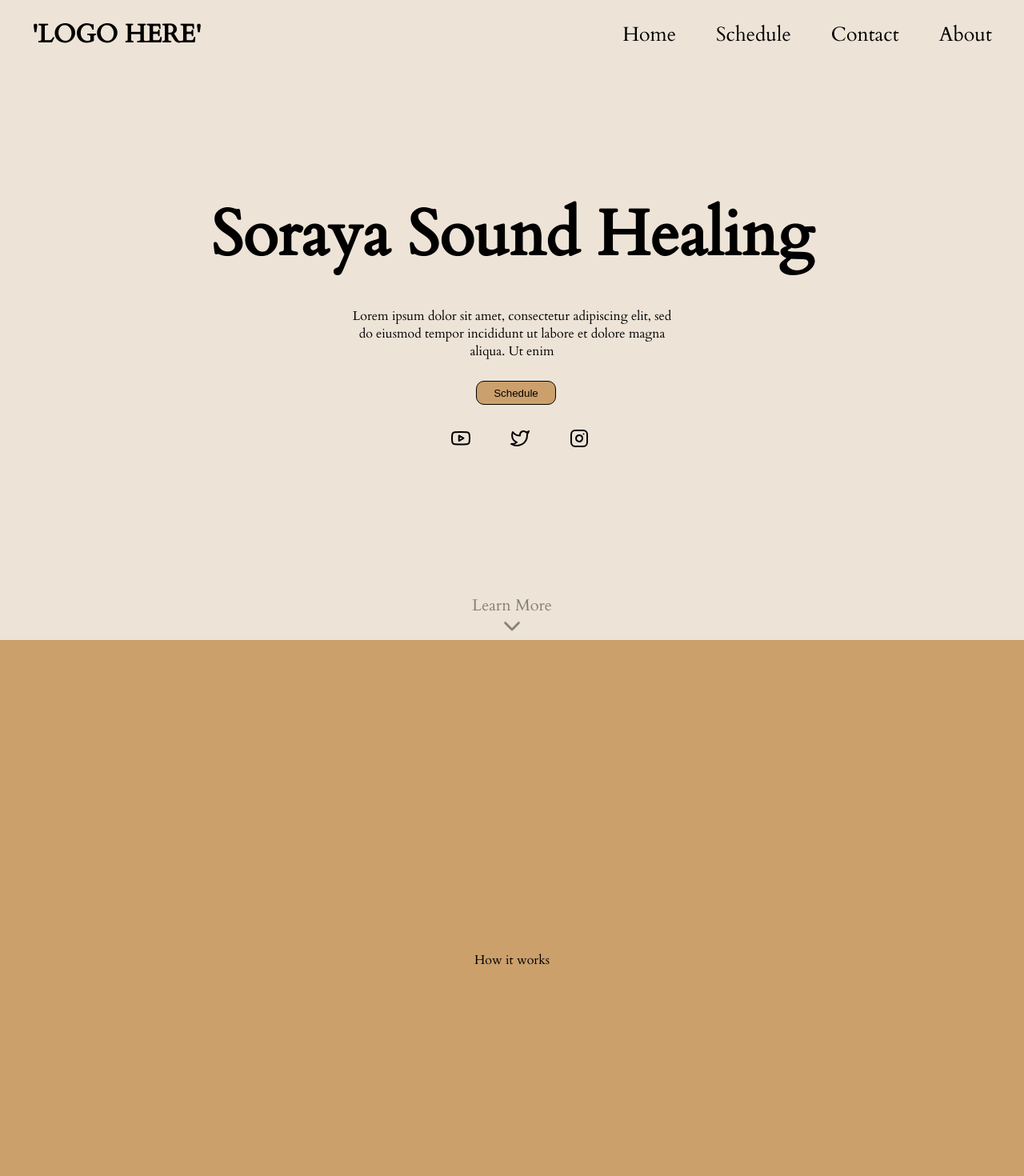
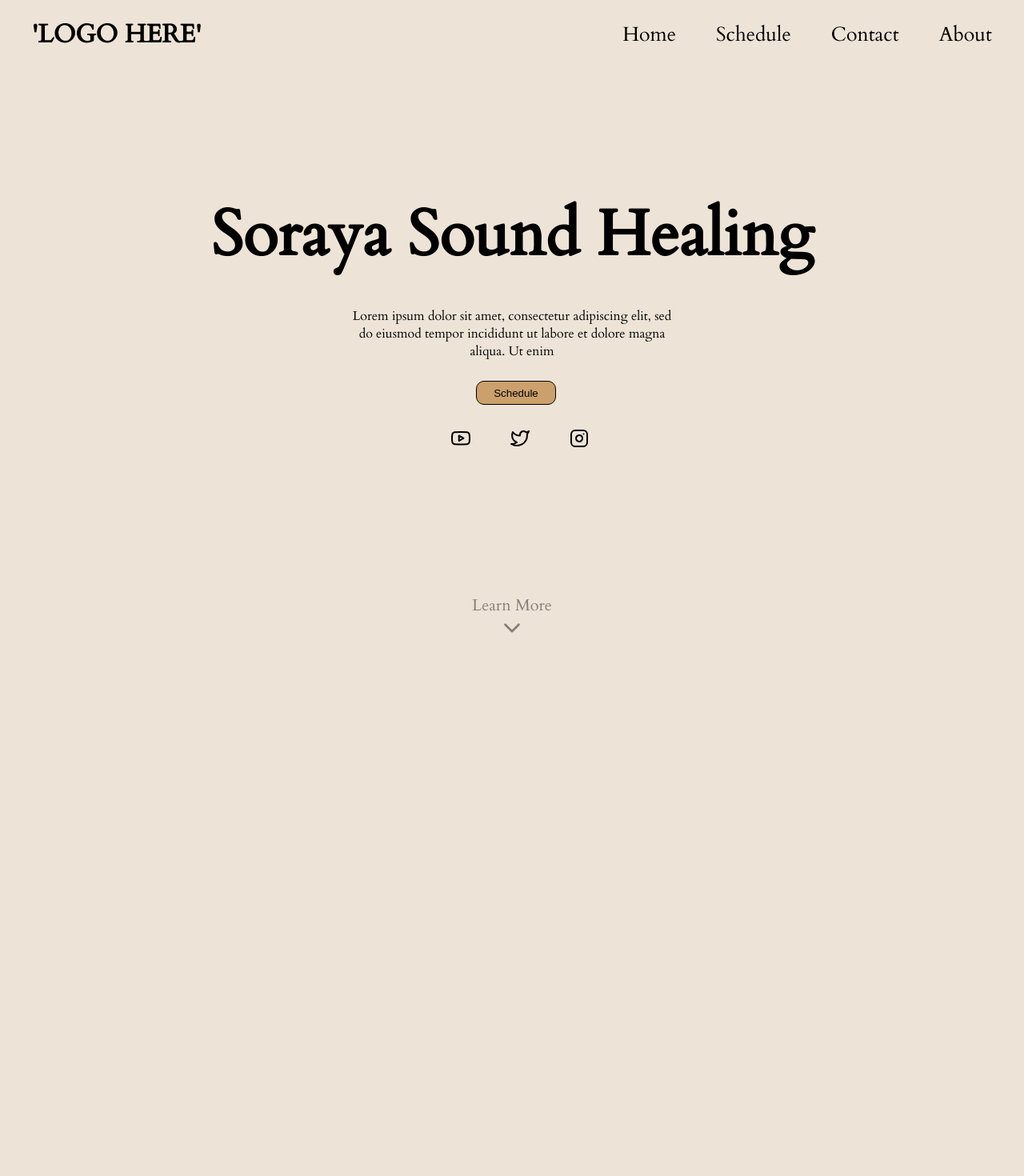
Before and after one commit to jgodi96/Soraya-Sound-Healing, a React (Create React App) app: page / in a window 1280 px wide. Shown: the top 1470 px of the page at 80% size. After the commit the page ends 800 px from the top, so only its background shows below. Built offline with nearby package versions, Linux system fonts and the light colour scheme; the HTML template or start-up script is replaced by a standard one.

Commit message:
fixed nav bar links, added scroll snap

```diff
--- a/src/components/nav-bar/nav-bar.styles.scss
+++ b/src/components/nav-bar/nav-bar.styles.scss
@@ -9,9 +9,10 @@
     display:flex;
     justify-content: space-between;
     align-items: center;
-    animation: .5s spreadStart ease-out;
+    animation: .5s spreadStart ease-out forwards;
     padding: 0px 40px;
     transition:1s;
+    z-index:1000;
 
 
     .link-container {
--- a/src/index.css
+++ b/src/index.css
@@ -15,6 +15,10 @@ body {
 
   background-color: #e9ddcecc;
 
+
+}
+body section {
+  scroll-snap-type: start;
 }
 
 code {
--- a/src/routes/home/home.component.jsx
+++ b/src/routes/home/home.component.jsx
@@ -10,7 +10,7 @@ import Instruments from "./instruments/instruments.components";
 
 const Home = () => {
   return (
-    <>
+    <div className="scroll-container">
       <section className="home-container">
         <div className="description-content">
           <h1>Soraya Sound Healing</h1>
@@ -44,7 +44,7 @@ const Home = () => {
       <HowItWorks/>
       <Instruments/>
 
-    </>
+    </div>
   );
 };
 
--- a/src/routes/home/home.styles.scss
+++ b/src/routes/home/home.styles.scss
@@ -1,11 +1,34 @@
+
+.scroll-container{
+
+  scroll-snap-type: y mandatory;
+  overflow: auto;
+  height:100vh;
+
+  section{
+
+    scroll-snap-align:start;
+    height:100vh;
+
+    // &:nth-of-type(1){
+    //   background-color: blue;
+    // }
+    // &:nth-of-type(2){
+    //   background-color: yellow;
+    // }
+    // &:nth-of-type(3){
+    //   background-color: orange;
+    // }
+  }
+
 .home-container {
   display: flex;
   justify-content: space-around;
   align-items: center;
   width: 100%;
-  height: 100vh;
   padding: 40px;
   position:relative;
+
 
 
 
@@ -158,7 +181,7 @@ p {
     animation: top-to-bottom .5s ease-out forwards;
         opacity: 0%;
         animation-delay: 2s;
-        cursor: pointer;
+
     .down-label{
       font-size: 20px;
       color: rgba(0, 0, 0, 0.438);
@@ -195,3 +218,4 @@ p {
   // }
 
 }
+}
--- a/src/routes/home/how-it-works/how-it-works.components.jsx
+++ b/src/routes/home/how-it-works/how-it-works.components.jsx
@@ -2,7 +2,7 @@ import './how-it-works.styles.scss'
 import SubContent from '../../../components/content/sub-content.components'
 const HowItWorks = () => {
     return (
-        <div className='how-it-works-container'>How it works</div>
+        <section className='how-it-works-container'>How it works</section>
     )
 }
 
--- a/src/routes/home/instruments/instruments.components.jsx
+++ b/src/routes/home/instruments/instruments.components.jsx
@@ -1,7 +1,7 @@
 import './instruments.styles.scss'
 const Instruments = () => {
     return (
-        <div className='instruments-container'>Instruments</div>
+        <section className='instruments-container'>Instruments</section>
     )
 }
 
```
